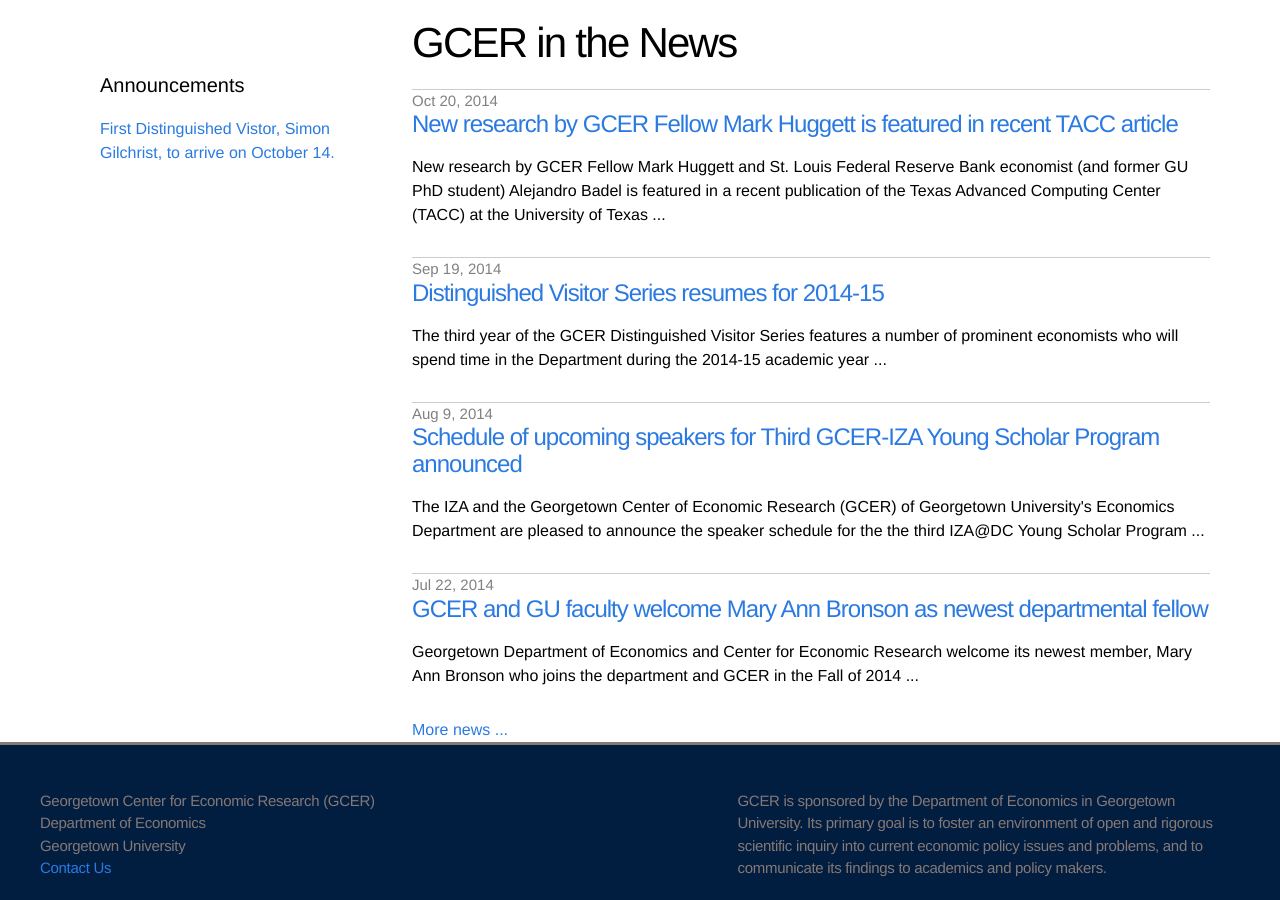
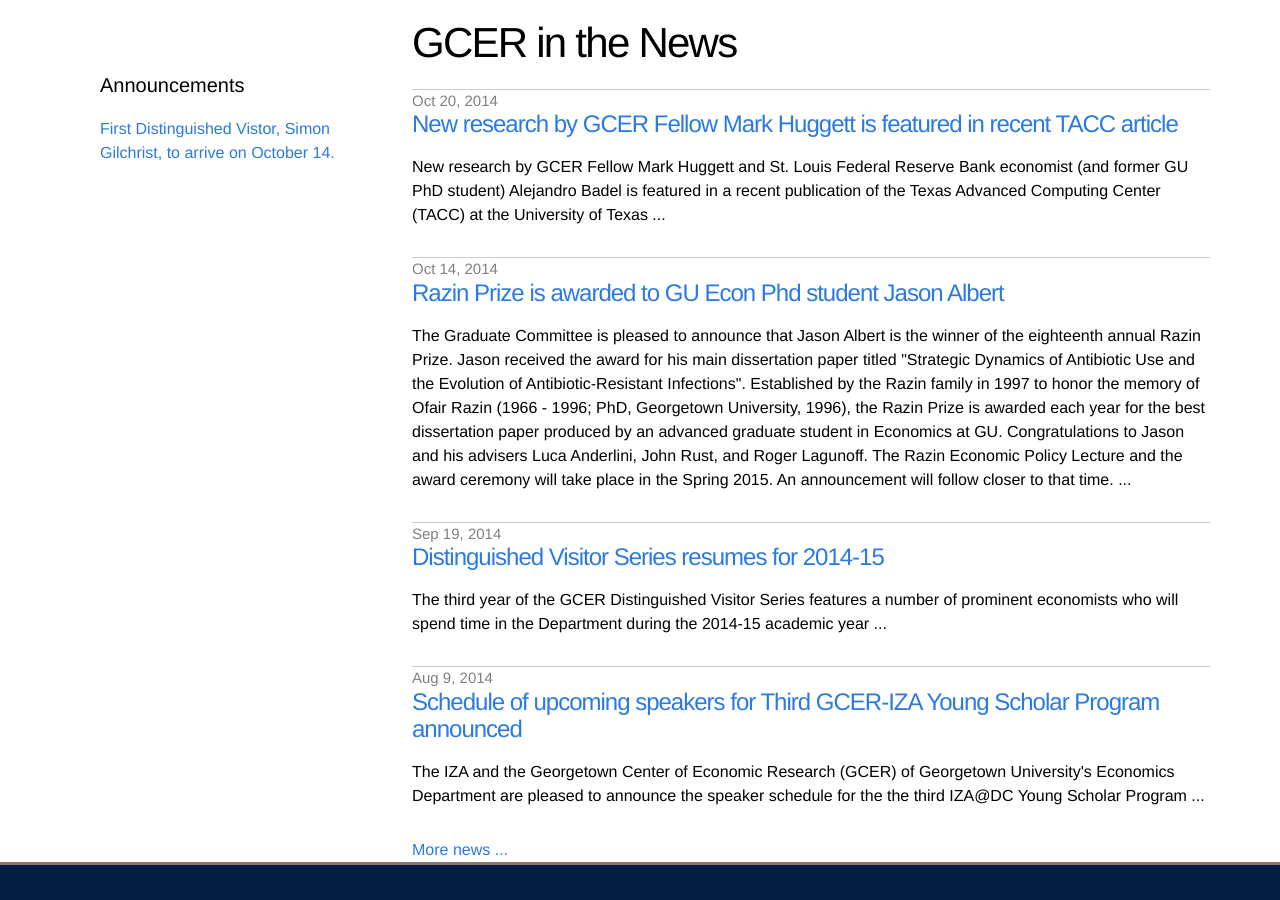
Before and after one commit to georgetown-econ/gcer, a Jekyll site: the page built from index.html, in a window 1280 px wide and 900 px high, scrolled down 445 px. Built offline with Jekyll 4.4.1, drawn with Linux system fonts in a browser that asks for light colours.

Commit message:
added new post about Razin prize

```diff
--- /dev/null
+++ b/_posts/2014-10-14-razin-prize.html
@@ -0,0 +1,13 @@
+---
+layout: post
+title: "Razin Prize is awarded to GU Econ Phd student Jason Albert"
+date: 2014-10-14 00:00:00 +UTC
+---
+
+
+<p><img style="float: left; width: 150px; height: 150px; margin: 10px;" src="{{ site.baseurl }}/assets/images/jason-albert.jpg" />
+The Graduate Committee is pleased to  announce that Jason Albert is the winner of the eighteenth annual Razin Prize.  Jason received the award for his main dissertation paper titled <a href="https://drive.google.com/file/d/0By5Cvab0mJSIanRJX0pGeUFRWkE/view">"Strategic Dynamics of Antibiotic Use and the Evolution of Antibiotic-Resistant Infections"</a>. Established by the Razin family in 1997 to honor the memory of Ofair Razin (1966 - 1996; PhD, Georgetown University, 1996), the Razin Prize is awarded each year for the best dissertation paper produced by an advanced graduate student in Economics at GU.</p>
+
+<p>Congratulations to Jason and his advisers Luca Anderlini, John Rust, and Roger Lagunoff.</p>
+
+<p>The Razin Economic Policy Lecture  and the award ceremony will take place in the Spring 2015. An announcement will follow closer to that time.</p>
--- a/_posts/2014-10-20-mark-hugett-tax.html
+++ b/_posts/2014-10-20-mark-hugett-tax.html
@@ -6,7 +6,7 @@
 
 
 <p><img style="float: right; width: 120px; height: 150px; margin: 10px;" src="{{ site.baseurl }}/assets/images/staff/Huggett_Mark.jpg" />
-New research by GCER Fellow <a href="http://faculty.georgetown.edu/mh5/">Mark Huggett</a> and St. Louis Federal Reserve Bank economist (and former GU PhD student)  Alejandro Badel is featured in a recent publication of the  Texas Advanced Computing Center (TACC) at the University of Texas@@@. Badel and Huggett  develop  a quantitative model to analyze the effects of taxing top earners in the U.S.  They find optimal tax rates that are higher than those that prevail currently  but significantly lower than those  proposed  by a number of prominent economists. Badel and Huggett show that these proposals over-penalize top earners and generate lower tax revenue overall.</p>
+New research by GCER Fellow <a href="http://faculty.georgetown.edu/mh5/">Mark Huggett</a> and St. Louis Federal Reserve Bank economist (and former GU PhD student)  Alejandro Badel is featured in a recent publication of the  Texas Advanced Computing Center (TACC) at the University of Texas@@@. Badel and Huggett  develop  a quantitative model to analyze the effects of taxing top earners in the U.S.  They find optimal tax rates that are higher than those that prevail currently  but significantly lower than those  proposed  by a number of prominent economists. Badel and Huggett show that these proposals discourage human capital investment by top earners and generate lower tax revenue overall.</p>
 
 <p>The TACC article  emphasizes  the role played by the  Stampede supercomputer at the University of Texas.  Badel and Huggett turned to Extreme Science and Engineering Discovery Environment (XSEDE) at the TACC to calibrate their model.</p>
 
```
Also changed, not shown: assets/images/jason-albert.jpg (added).
